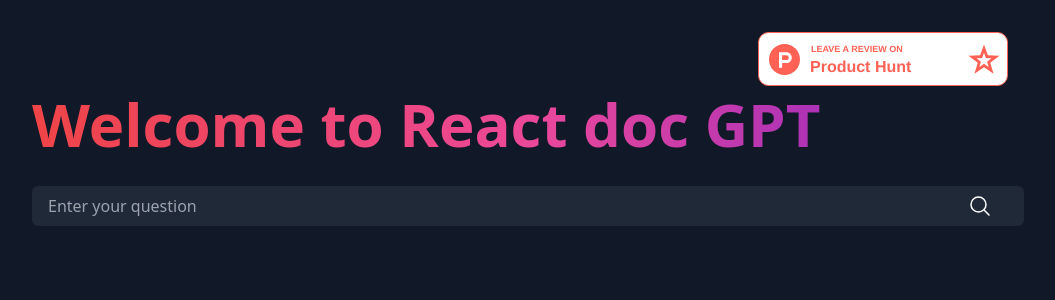
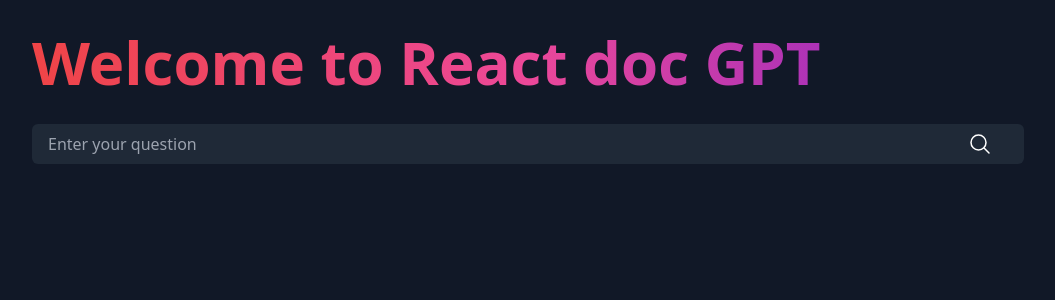
Before and after one commit to vipansh/react-doc-gpt, a Next.js app: page / in a window 1280 px wide. Shown: the top 300 px of the page, without its empty margins (112-1167 px from the left). Built offline with nearby package versions, Linux system fonts and the light colour scheme.

Commit message:
❌ remove :extra ProductHunt comp

```diff
--- a/src/pages/index.tsx
+++ b/src/pages/index.tsx
@@ -37,6 +37,7 @@
 
   const handleSubmit = async (e: any) => {
     e.preventDefault();
+
     if (isLoading) {
       setError("One request at a time");
       return;
@@ -73,7 +74,6 @@
       <div className="bg-gray-900 py-8 min-h-screen flex flex-col ">
         <div className="container max-w-5xl mx-auto flex flex-col flex-grow">
           {output && <ProductHunt />}
-          <ProductHunt />
           <div className="w-full h-48">
             <h1 className="px-4 text-transparent bg-gradient-to-l from-purple-700 via-pink-500 to-red-500 bg-clip-text font-extrabold text-2xl md:text-6xl">
               Welcome to React doc GPT
```
